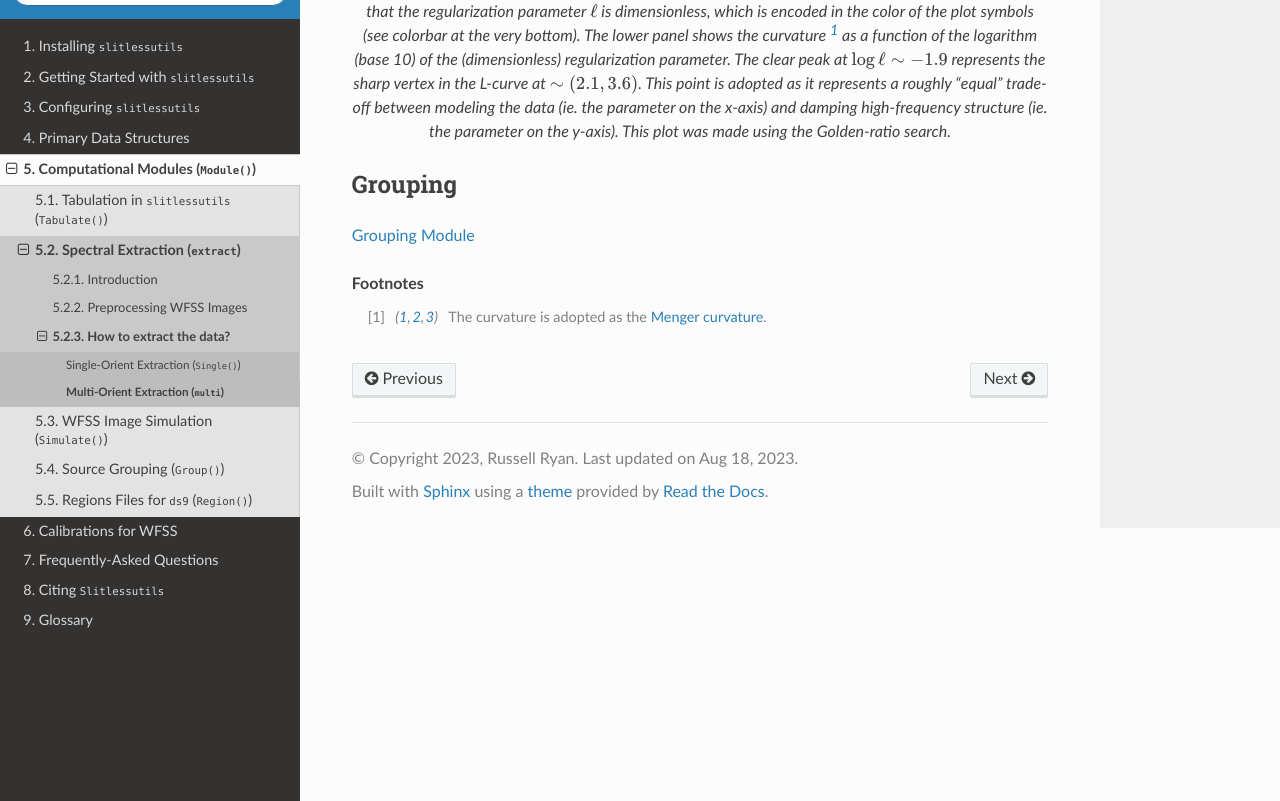
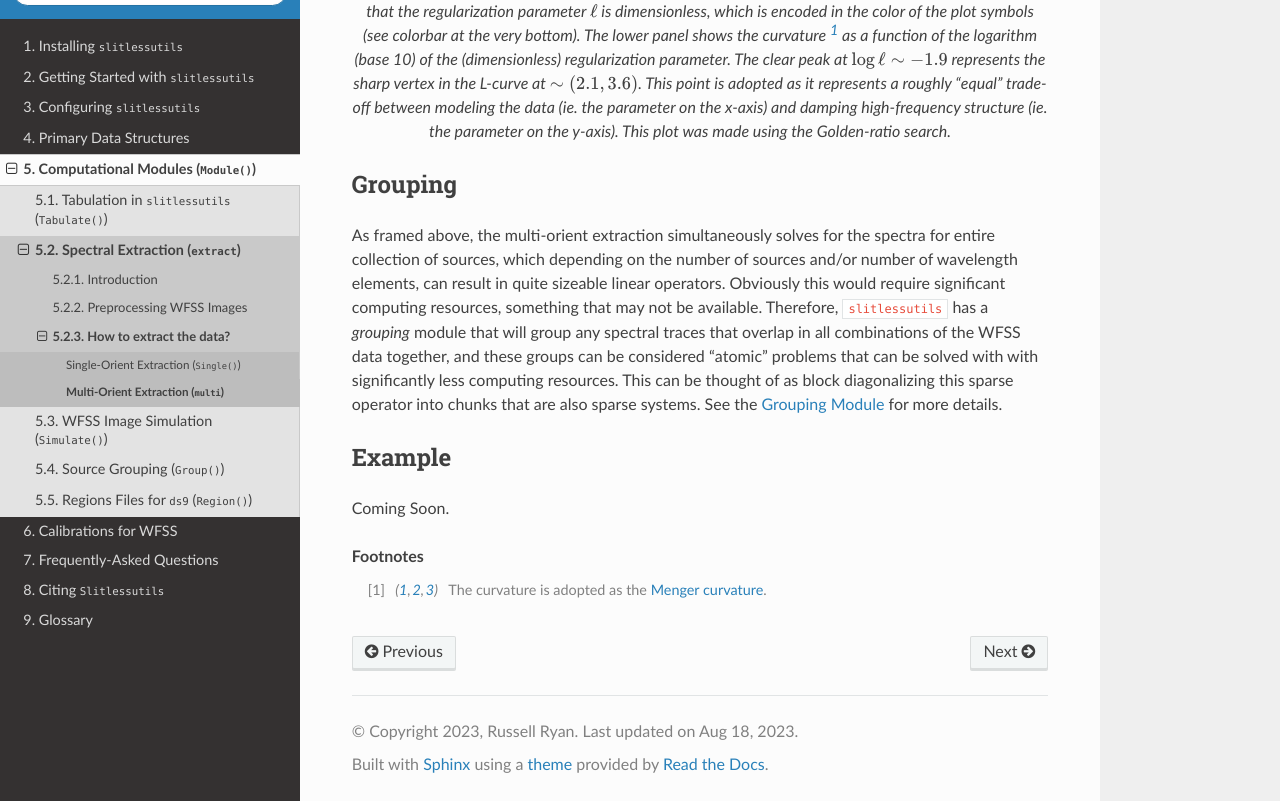
Before and after one commit to spacetelescope/slitlessutils, a Sphinx documentation site: the page built from docs/multi.rst, in a window 1280 px wide and 900 px high, scrolled down 3559 px, cut to the strip 99-900 px from the top of the window. Built offline with Sphinx 7.4.7 and the Read the Docs theme 2.0.0, drawn with Linux system fonts in a browser that asks for light colours.

Commit message:
finalizing multi

```diff
--- a/docs/multi.rst
+++ b/docs/multi.rst
@@ -115,11 +115,18 @@ As discussed above, the regularized least-squares introduces a tunable parameter
    The top panel shows the standard L-curve with the scaling factor of the Frobenius norm to ensure that the regularization parameter :math:`\ell` is dimensionless, which is encoded in the color of the plot symbols (see colorbar at the very bottom).  The lower panel shows the curvature [#curvefoot]_ as a function of the logarithm (base 10) of the (dimensionless) regularization parameter.  The clear peak at :math:`\log\ell\sim-1.9` represents the sharp vertex in the L-curve at :math:`\sim(2.1,3.6)`.  This point is adopted as it represents a roughly "equal" trade-off between modeling the data (ie. the parameter on the x-axis) and damping high-frequency structure (ie. the parameter on the y-axis).  This plot was made using the Golden-ratio search.
 
 
+
+
 Grouping
 --------
 
+As framed above, the multi-orient extraction simultaneously solves for the spectra for entire collection of sources, which depending on the number of sources and/or number of wavelength elements, can result in quite sizeable linear operators.  Obviously this would require significant computing resources, something that may not be available.  Therefore, ``slitlessutils`` has a *grouping* module that will group any spectral traces that overlap in all combinations of the WFSS data together, and these groups can be considered "atomic" problems that can be solved with with significantly less computing resources.  This can be thought of as block diagonalizing this sparse operator into chunks that are also sparse systems.  See the :doc:`Grouping Module <grouping>` for more details.
 
-:doc:`Grouping Module <grouping>`
+
+Example
+-------
+
+Coming Soon.
 
 
 
```
